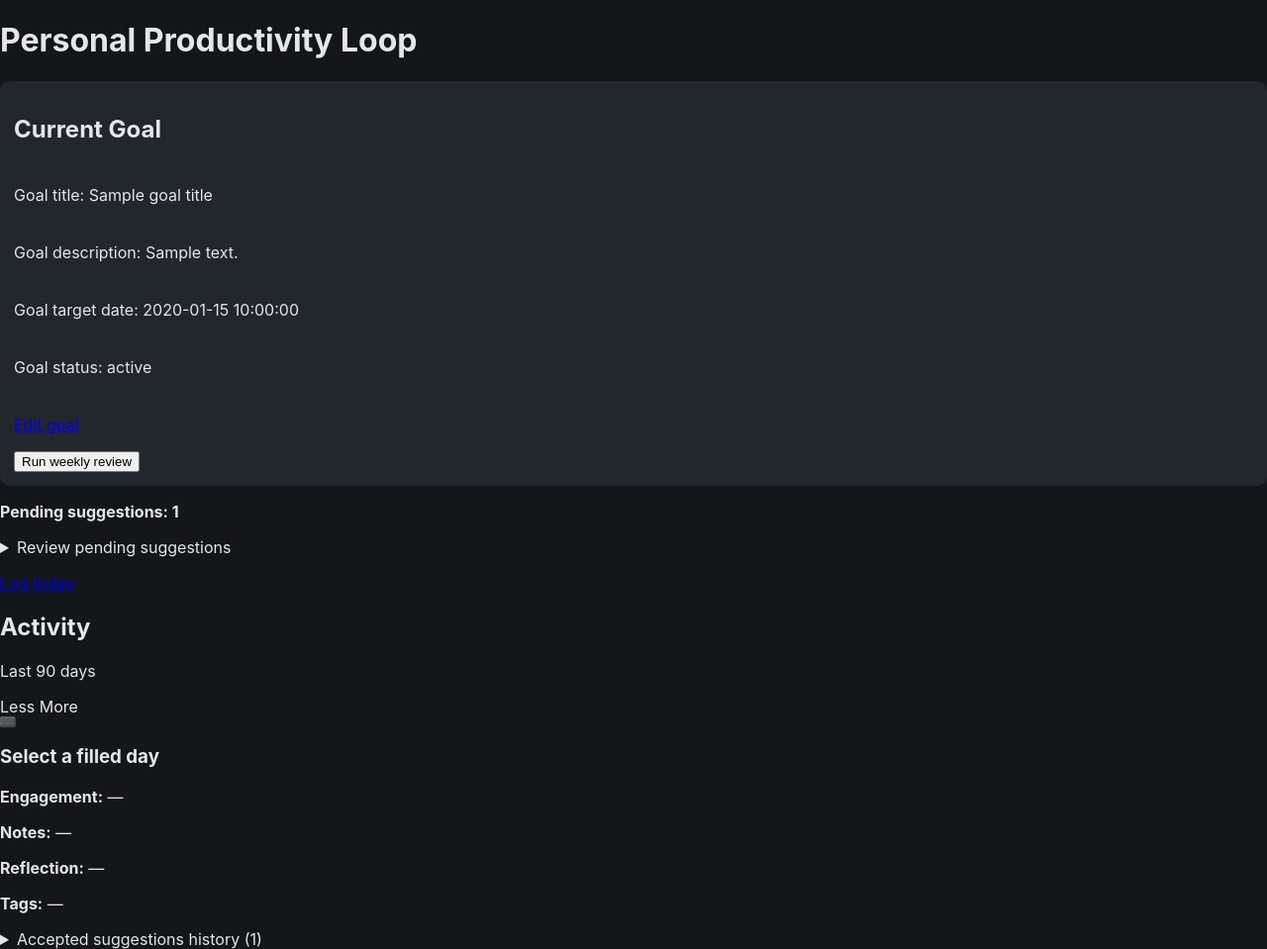
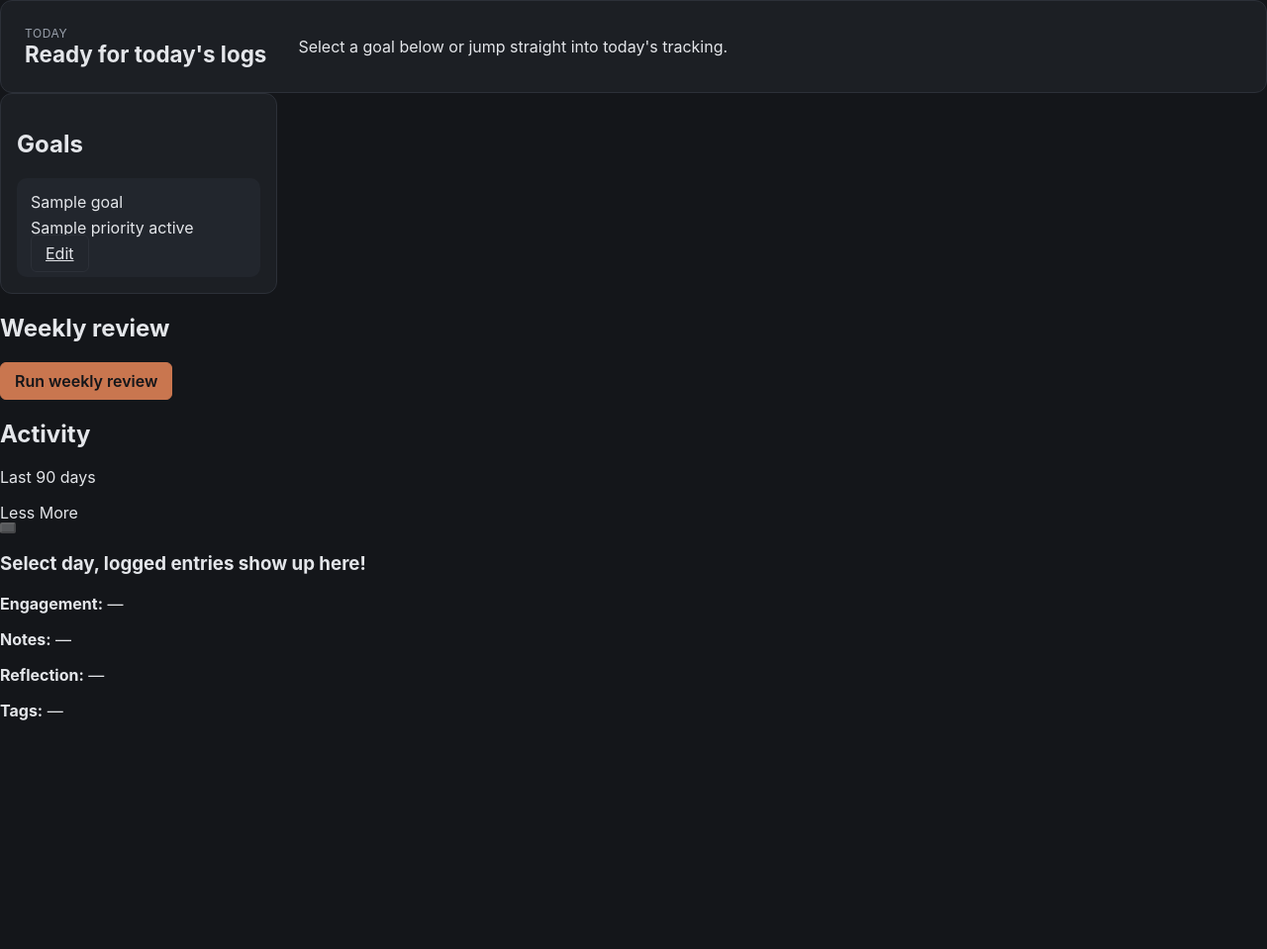
Before and after one commit to devkp-1/daily-fl, a Flask app: template templates/dashboard.html in a window 1280 px wide. Shown: the whole page at 99% size. After the commit the page ends 728 px from the top, so only its background shows below. Run offline with Flask 3, Linux system fonts and the light colour scheme; the template is opened without the code that fills it: most values are stand-ins (such as "Sample title", 1, 10 or a date in 2020).

Commit message:
refactored dashboard, added suggestions.html

```diff
--- a/app.py
+++ b/app.py
@@ -3,6 +3,7 @@ import secrets
 import uuid
 from pathlib import Path
 import sqlite3
+import re
 from datetime import date, timedelta
 
 from flask import Flask, redirect, render_template, request, session, url_for
@@ -68,6 +69,20 @@ def create_app(test_config: dict | None = None) -> Flask:
         except ValueError:
             return None
 
+    def parse_goal_ids(raw_ids: list[str]) -> list[int] | None:
+        """Takes repeated goal_id values, returns None if any is syntax errors, dropping
+        duplicates and keeping order."""
+        parsed = []
+        seen = set()
+        for raw in raw_ids:
+            goal_id = parse_goal_id(raw)
+            if goal_id is None:
+                return None
+            if goal_id not in seen:
+                seen.add(goal_id)
+                parsed.append(goal_id)
+        return parsed
+
     def parse_goal_form(form) -> tuple[dict | None, str | None]:
         title = form.get("title", "").strip()
         if not title:
@@ -109,7 +124,7 @@ def create_app(test_config: dict | None = None) -> Flask:
 
     def parse_hours(raw: str, max: float, id: str) -> tuple[float | None, str | None]:
         """Parses user input for request forms. Empty input would be valid i.e. not provided,
-            otherwise return (valid input, No error)"""
+        otherwise return (valid input, No error)"""
         raw = raw.strip()
         if not raw:
             return None, None
@@ -120,6 +135,12 @@ def create_app(test_config: dict | None = None) -> Flask:
         if not 0 <= hours <= max:
             return None, f"{id} must be a number between 0 and {max}."
         return hours, None
+
+    def slugify(title: str) -> str:
+        if not title:
+            return "goal"
+        slug = re.sub(r'[^a-zA-Z0-9]+', '-', title.lower()).strip('-')
+        return slug or "goal"
 
 
     def today_iso() -> str:
@@ -246,7 +267,7 @@ def create_app(test_config: dict | None = None) -> Flask:
         finally:
             connection.close()
 
-    def get_entries_by_date(start: date, end: date, goal_id: int | None) ->  dict[str, list[tuple[int, str]]]:
+    def get_entries_by_date(start: date, end: date, goal_ids: list[int] | None) ->  dict[str, list[tuple[int, str]]]:
         """Given some filter, returns a dictionary of key:value pairs in which the key is
             the string-formatted date, and the value is a list of of (engagement, priority) tuples.
             (Returns a dictionary mapping heatmap intensity values by date)
@@ -259,9 +280,10 @@ def create_app(test_config: dict | None = None) -> Flask:
             WHERE e.date BETWEEN ? AND ?
         """
         params: list = [start.isoformat(), end.isoformat()]
-        if goal_id is not None:
-            query += " AND e.goal_id = ?"
-            params.append(goal_id)
+        if goal_ids:
+            placeholders = ",".join("?" * len(goal_ids))
+            query += f" AND e.goal_id IN ({placeholders})"
+            params.extend(goal_ids)
         query += " ORDER BY e.date"
 
         connection = sqlite3.connect(resolve_database_path())
@@ -279,7 +301,7 @@ def create_app(test_config: dict | None = None) -> Flask:
         return by_date
 
 
-    def get_heatmap_columns(goal_id: int | None = None) -> list[list[dict[str, str | int | bool | list[str]]]]:
+    def get_heatmap_columns(goal_ids: list[int] | None = None) -> list[list[dict[str, str | int | bool | list[str]]]]:
         today = date.today()
         last_90_start = today - timedelta(days=89)
 
@@ -287,7 +309,7 @@ def create_app(test_config: dict | None = None) -> Flask:
         current_week_monday = today - timedelta(days=today.weekday())
         grid_start = current_week_monday - timedelta(weeks=12)
 
-        entries_by_date = get_entries_by_date(last_90_start, today, goal_id)
+        entries_by_date = get_entries_by_date(last_90_start, today, goal_ids)
 
         columns: list[list[dict[str, str | int | bool | list[str]]]] = []
         for week_offset in range(13):
@@ -382,18 +404,41 @@ def create_app(test_config: dict | None = None) -> Flask:
 
     @app.get("/")
     def dashboard() -> str:
+        """
+        Renders the main productivity dashboard UI. The default view ('/') shows aggregated
+        activity across all goals when no parameters are provided. The filteredvView
+        ('/?goal_id=1&goal_id=2') filters the heatmap columns for the specified subset of goal IDs.
+
+        - 400 response if any provided goal ID has invalid syntax.
+        - 404 response if any requested goal ID does not exist in the database.
+        - 302 redirect to '/' if all goals are explicitly selected.
+        """
         goals = get_all_goals()
-        goal = goals[0]
+        raw_goal_ids = request.args.getlist("goal_id")
+        if raw_goal_ids:
+            selected_goal_ids = parse_goal_ids(raw_goal_ids)
+            if selected_goal_ids is None:
+                return "Invalid goal", 400
+            if not set(selected_goal_ids) <= {g["id"] for g in goals}:
+                return "Goal not found.", 404
+            if (len(selected_goal_ids) == len(goals)):
+                return redirect(url_for("dashboard"))
+        else:
+            selected_goal_ids = [g["id"] for g in goals]
+        all_selected = (len(selected_goal_ids) == len(goals))
+        for g in goals:
+            g["slug"] = slugify(g["title"])
+
         pending_suggestions = get_pending_suggestions()
         accepted_suggestions = get_accepted_suggestions()
+
         return render_template(
             "dashboard.html",
-            goal_title=goal["title"] or "",
-            goal_description=goal["description"] or "",
-            goal_target_date=goal["target_date"] or "",
-            goal_status=goal["status"] or "active",
-            goal_id = goal["id"],
-            heatmap_columns=get_heatmap_columns(),
+            goals=goals,
+            selected_goal_ids=selected_goal_ids,
+            selected_count=len(selected_goal_ids),
+            all_selected=all_selected,
+            heatmap_columns=get_heatmap_columns(None if all_selected else selected_goal_ids),
             pending_suggestions=pending_suggestions,
             pending_suggestion_count=len(pending_suggestions),
             accepted_suggestions=accepted_suggestions,
@@ -600,7 +645,7 @@ def create_app(test_config: dict | None = None) -> Flask:
         goal_id = parse_goal_id(request.form.get("goal_id"))
         if goal_id is None:
             return "A valid goal is required", 400
-        if get_goal_row(goal_id):
+        if get_goal_row(goal_id) is None:
             return "Goal not found.", 404
 
         if entry_date != today_iso():
--- a/templates/dashboard.html
+++ b/templates/dashboard.html
@@ -8,49 +8,52 @@
 </head>
 <body>
     <main>
-        <h1>Personal Productivity Loop</h1>
-        <section class="goal-card" aria-label="Current goal summary">
-            <h2>Current Goal</h2>
-            <p>Goal title: {{ goal_title }}</p>
-            <p>Goal description: {{ goal_description }}</p>
-            <p>Goal target date: {{ goal_target_date }}</p>
-            <p>Goal status: {{ goal_status }}</p>
-            <div class="goal-actions">
-                <p><a href="{{ url_for('edit_goal', goal_id=goal_id) }}">Edit goal</a></p>
+         <!-- First Panel includes Date and "quick tabs" or bookmarks -->
+        <section class="hero-strip" aria-label="Today summary">
+            <div class="hero-today">
+                <span class="hero-today-label">Today</span>
+                <!-- You can pass a `today_display` variable from your app.py route,
+                    or display a quick prompt/unstarted status here -->
+                <span class="hero-today-date">Ready for today's logs</span>
+            </div>
+            <div class="hero-actions">
+                <!-- Quick links to log today's entries for goals that haven't been logged yet -->
+                <p class="hero-hint">Select a goal below or jump straight into today's tracking.</p>
+            </div>
+        </section>
+
+         <!-- Goal View -->
+        <section class="goals-panel" id="goals-panel" aria-label="Goals">
+            <div class="panel-header">
+                <h2>Goals</h2>
+            </div>
+            <div class="goal-list">
+                {% for goal in goals %}
+                <article class="goal-card">
+                    <div class="goal-name">{{ goal.title or "Untitled" }}</div>
+                    <div class="goal-tags">
+                        <span class="tag tag-priority-{{ goal.priority }}">{{ goal.priority }}</span>
+                        <span class="tag tag-status tag-status-{{ goal.status }}">{{ goal.status }}</span>
+                    </div>
+                    <div class="goal-actions">
+                        <a class="btn" href="{{ url_for('edit_goal', goal_id=goal.id) }}">Edit</a>
+                    </div>
+                </article>
+                {% endfor %}
+            </div>
+        </section>
+
+         <!-- Weekly Review -->
+        <section class="panel review-panel" aria-label="Weekly review">
+            <div class="panel-header">
+                <h2>Weekly review</h2>
                 <form method="post" action="{{ url_for('run_weekly_review') }}">
-                    <button type="submit">Run weekly review</button>
+                    <button type="submit" class="btn btn-accent">Run weekly review</button>
                 </form>
             </div>
         </section>
-        {% if pending_suggestion_count > 0 %}
-        <section class="pending-suggestions" aria-label="Pending suggestions">
-            <p>
-                <strong id="pending-suggestion-indicator">
-                    Pending suggestions: {{ pending_suggestion_count }}
-                </strong>
-            </p>
-            <details>
-                <summary>Review pending suggestions</summary>
-                <ul>
-                    {% for suggestion in pending_suggestions %}
-                    <li class="pending-suggestion-item">
-                        <p>{{ suggestion.text }}</p>
-                        <div class="suggestion-actions">
-                            <form method="post" action="/suggestion/{{ suggestion.id }}/accept">
-                                <button type="submit">Accept ✓</button>
-                            </form>
-                            <form method="post" action="/suggestion/{{ suggestion.id }}/reject">
-                                <button type="submit">Reject ✗</button>
-                            </form>
-                        </div>
-                    </li>
-                    {% endfor %}
-                </ul>
-            </details>
-        </section>
-        {% endif %}
-        <p><a href="{{ url_for('new_entry', goal_id=goal_id) }}">Log today</a></p>
 
+         <!-- Activity Section -->
         <section class="activity-section" aria-label="Last 90 days heatmap">
             <h2>Activity</h2>
             <p class="section-subtitle">Last 90 days</p>
@@ -84,27 +87,17 @@
                 </div>
                 {% endfor %}
             </div>
+            <!-- Logged Entry for Selected Day-->
             <section id="day-details" class="day-details" aria-live="polite">
-                <h3 id="day-details-date">Select a filled day</h3>
+                <h3 id="day-details-date">Select day, logged entries show up here!</h3>
                 <p><strong>Engagement:</strong> <span id="day-details-engagement">—</span></p>
                 <p><strong>Notes:</strong> <span id="day-details-notes">—</span></p>
                 <p><strong>Reflection:</strong> <span id="day-details-reflection">—</span></p>
                 <p><strong>Tags:</strong> <span id="day-details-tags">—</span></p>
             </section>
         </section>
-        {% if accepted_suggestions %}
-        <section class="accepted-suggestions" aria-label="Accepted suggestions history">
-            <details>
-                <summary>Accepted suggestions history ({{ accepted_suggestions|length }})</summary>
-                <ul>
-                    {% for suggestion in accepted_suggestions %}
-                    <li>{{ suggestion.text }}</li>
-                    {% endfor %}
-                </ul>
-            </details>
-        </section>
-        {% endif %}
     </main>
+
     <script>
         (() => {
             const dateEl = document.getElementById("day-details-date");
```
Also changed, not shown: templates/_suggestions.html (added, +39 -0 lines).
